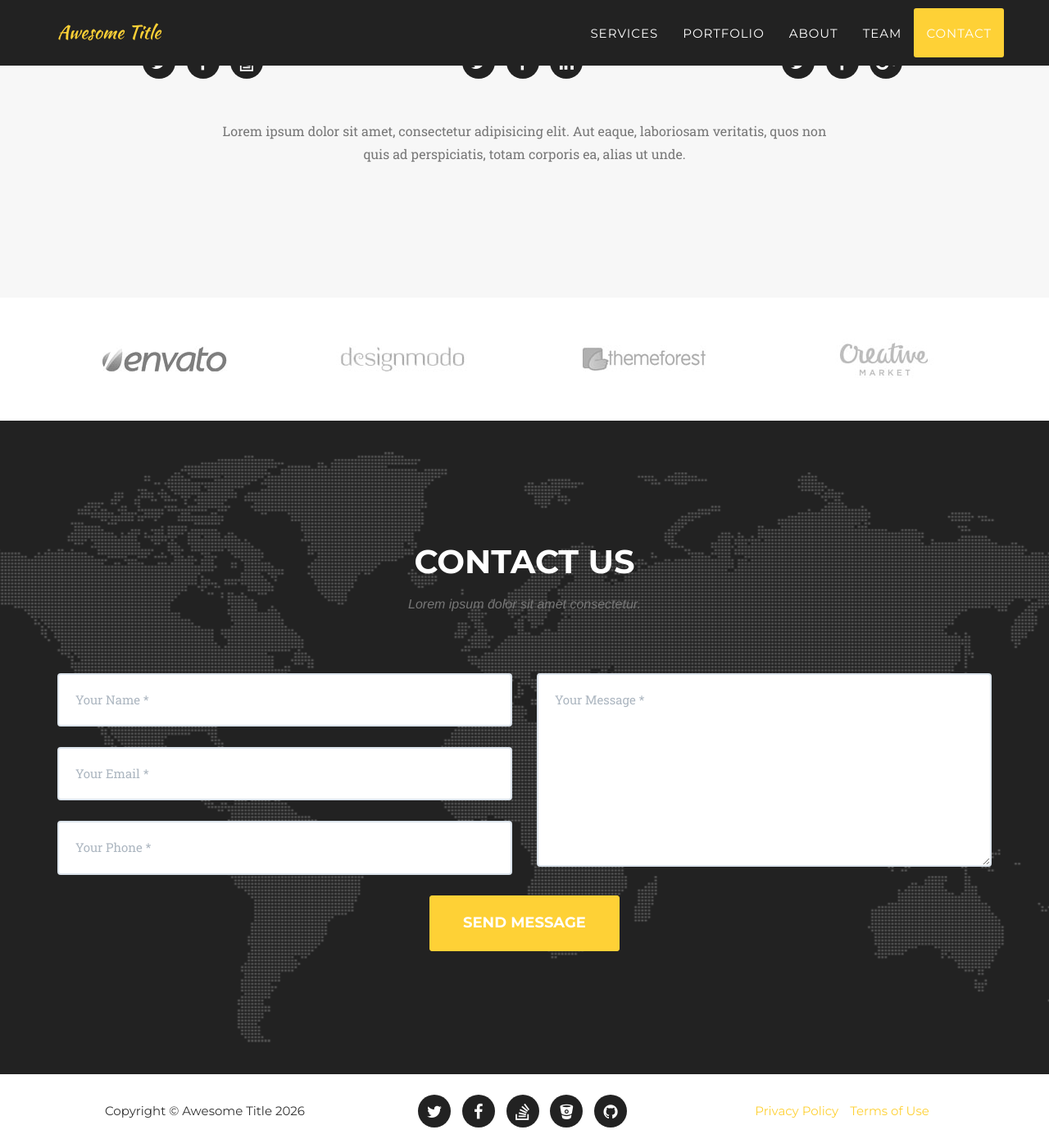
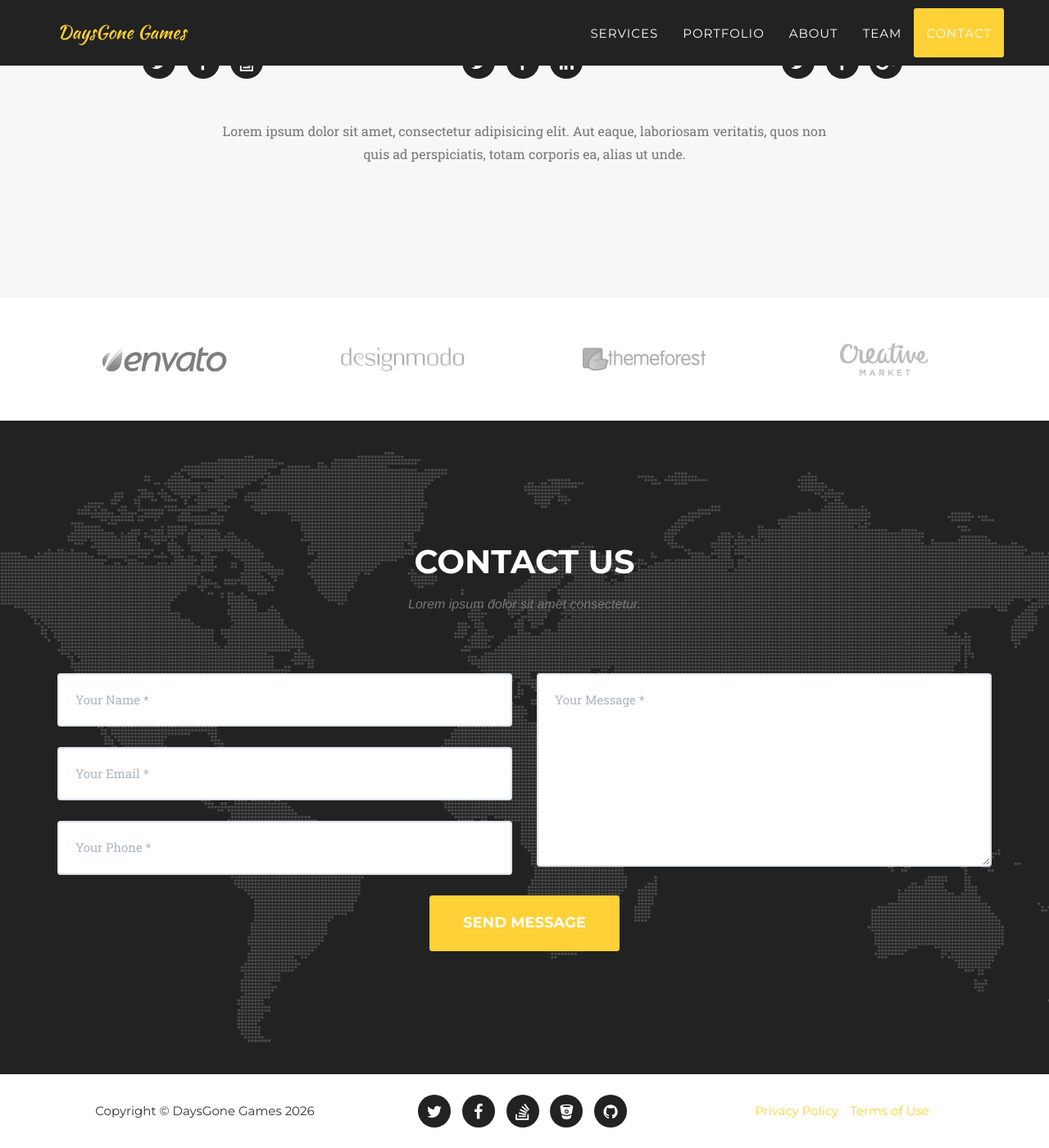
Before and after one commit to DaysGoneGames/daysgonegames.github.io, a Jekyll site: the page built from index.html, in a window 1280 px wide and 1400 px high, scrolled down 5136 px. Shown: the whole window at 82% size. Built offline with Jekyll 4.4.1, drawn with Linux system fonts in a browser that asks for light colours; some web fonts are replaced; some of the changed lines change nothing that is shown.

Commit message:
update message

```diff
--- a/_config.yml
+++ b/_config.yml
@@ -1,10 +1,10 @@
-url: https://y7kim.github.io
-baseurl: /agency-jekyll-theme/
+url: "https://daysgonegames.github.io"
+baseurl: ""
 
 # Site settings
-title: Awesome Title
-email: your-email@domain.com
-description: "Write an awesome description for your new site here. You can edit this line in _config.yml. It will appear in your document head meta (for Google search results) and in your feed.xml site description."
+title: DaysGone Games
+email: contact@daysgonegames.com
+description: ""
 
 
 # Team names, titles and social links
```
Also changed, not shown: img/game_info/2.png (added), img/game_info/4.png (added), img/logos/DaysGoneLOGO.png (added), img/logos/Underveil-logo.png (added), 2 other files.
